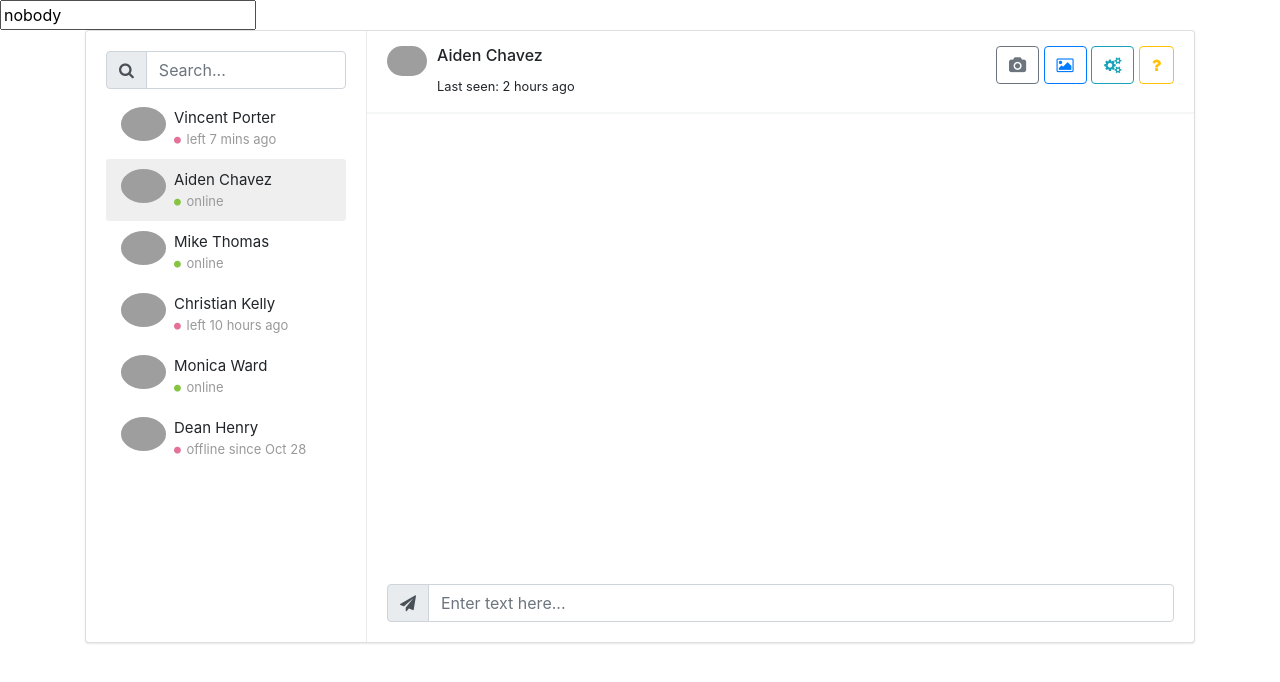
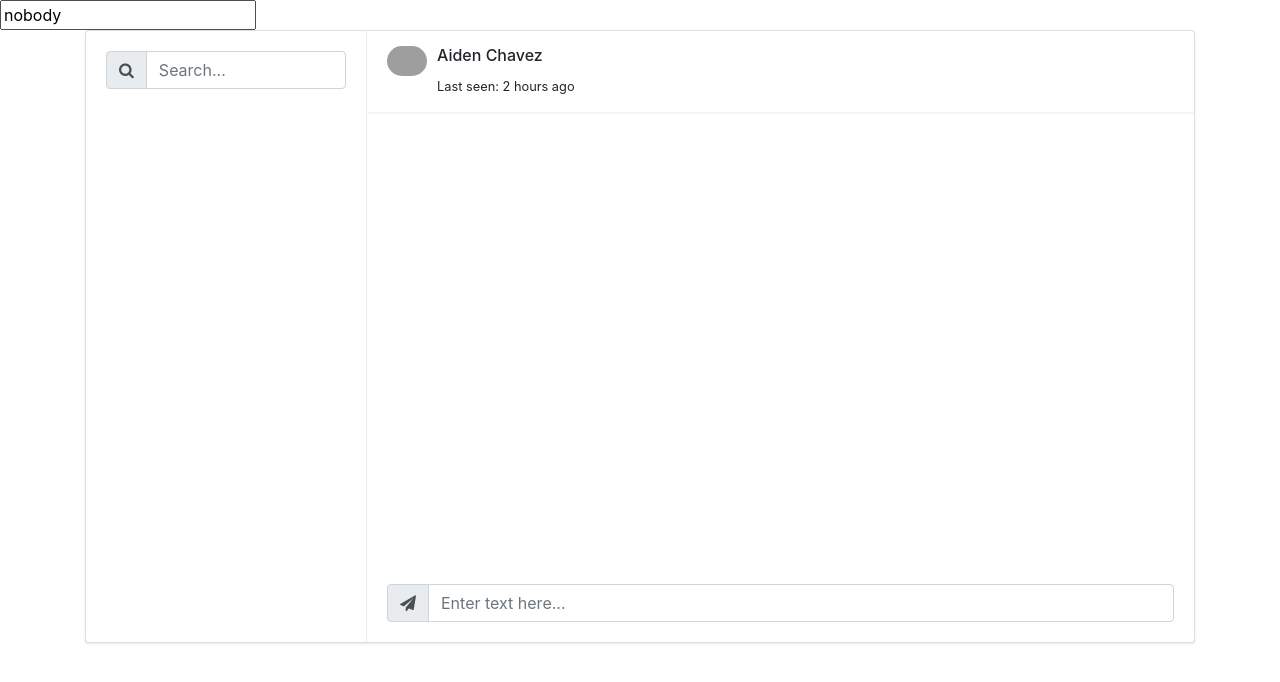
Before and after one commit to freefloatingplanet/filechat, a website: page public/index.html in a window 1280 px wide. Drawn offline with nearby package versions, Linux system fonts and the light colour scheme; no server answers; grey boxes are pictures that could not be loaded.

Commit message:
htmlで不要な情報を削除　#10

```diff
--- a/public/index.html
+++ b/public/index.html
@@ -44,50 +44,6 @@
                         </div>
                         <input type="text" class="form-control" placeholder="Search...">
                     </div>
-                    <ul class="list-unstyled chat-list mt-2 mb-0">
-                        <li class="clearfix">
-                            <img src="https://bootdey.com/img/Content/avatar/avatar1.png" alt="avatar">
-                            <div class="about">
-                                <div class="name">Vincent Porter</div>
-                                <div class="status"> <i class="fa fa-circle offline"></i> left 7 mins ago </div>
-                            </div>
-                        </li>
-                        <li class="clearfix active">
-                            <img src="https://bootdey.com/img/Content/avatar/avatar2.png" alt="avatar">
-                            <div class="about">
-                                <div class="name">Aiden Chavez</div>
-                                <div class="status"> <i class="fa fa-circle online"></i> online </div>
-                            </div>
-                        </li>
-                        <li class="clearfix">
-                            <img src="https://bootdey.com/img/Content/avatar/avatar3.png" alt="avatar">
-                            <div class="about">
-                                <div class="name">Mike Thomas</div>
-                                <div class="status"> <i class="fa fa-circle online"></i> online </div>
-                            </div>
-                        </li>
-                        <li class="clearfix">
-                            <img src="https://bootdey.com/img/Content/avatar/avatar7.png" alt="avatar">
-                            <div class="about">
-                                <div class="name">Christian Kelly</div>
-                                <div class="status"> <i class="fa fa-circle offline"></i> left 10 hours ago </div>
-                            </div>
-                        </li>
-                        <li class="clearfix">
-                            <img src="https://bootdey.com/img/Content/avatar/avatar8.png" alt="avatar">
-                            <div class="about">
-                                <div class="name">Monica Ward</div>
-                                <div class="status"> <i class="fa fa-circle online"></i> online </div>
-                            </div>
-                        </li>
-                        <li class="clearfix">
-                            <img src="https://bootdey.com/img/Content/avatar/avatar3.png" alt="avatar">
-                            <div class="about">
-                                <div class="name">Dean Henry</div>
-                                <div class="status"> <i class="fa fa-circle offline"></i> offline since Oct 28 </div>
-                            </div>
-                        </li>
-                    </ul>
                 </div>
                 <div class="chat">
                     <div class="chat-header clearfix">
@@ -100,12 +56,6 @@
                                     <h6 class="m-b-0">Aiden Chavez</h6>
                                     <small>Last seen: 2 hours ago</small>
                                 </div>
-                            </div>
-                            <div class="col-lg-6 hidden-sm text-right">
-                                <a href="javascript:void(0);" class="btn btn-outline-secondary"><i class="fa fa-camera"></i></a>
-                                <a href="javascript:void(0);" class="btn btn-outline-primary"><i class="fa fa-image"></i></a>
-                                <a href="javascript:void(0);" class="btn btn-outline-info"><i class="fa fa-cogs"></i></a>
-                                <a href="javascript:void(0);" class="btn btn-outline-warning"><i class="fa fa-question"></i></a>
                             </div>
                         </div>
                     </div>
```
